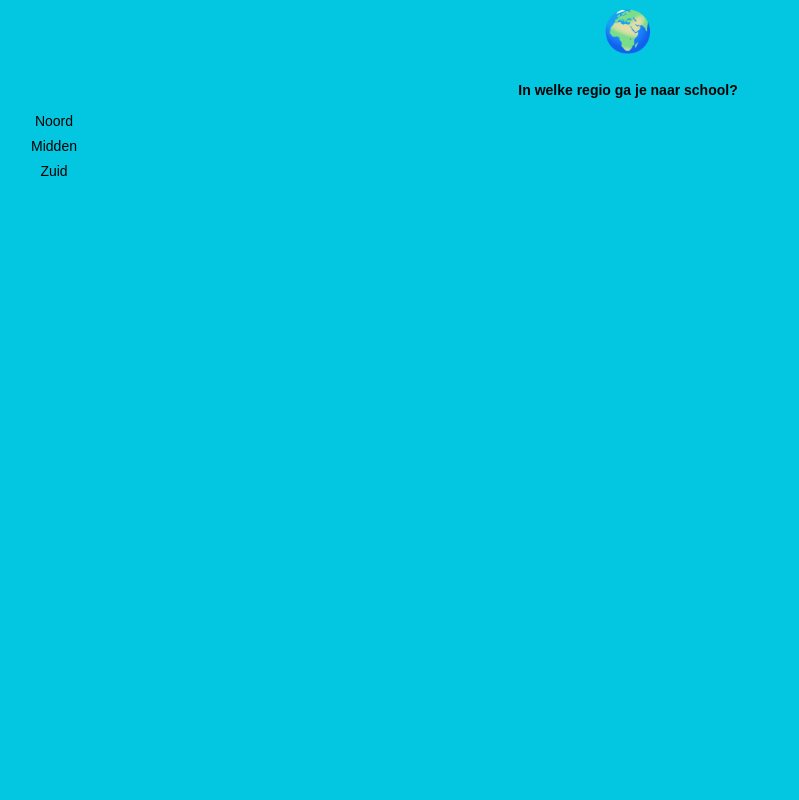
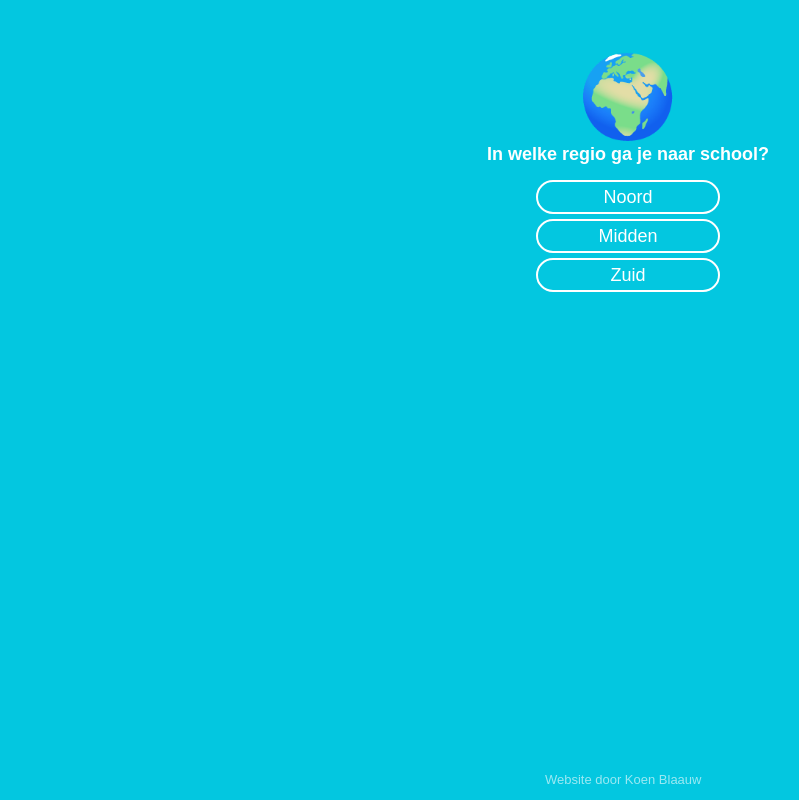
Before and after one commit to blaauwkoen/vrij.school, a plain HTML site: page index.html in a window 1280 px wide. Shown: the whole page, without its empty margins (12-811 px from the left). Drawn offline with Linux system fonts and the light colour scheme.

Commit message:
Finished front page

```diff
--- a/index.html
+++ b/index.html
@@ -10,5 +10,7 @@
 <div class="noord knop">Noord</div>
 <div class="midden knop">Midden</div>
 <div class="midden knop">Zuid</div>
+</div>
+<div><p class="footer">Website door <a href="http://ko3n.nl">Koen Blaauw</a></p>
 </body>
 </html>
--- a/styles.css
+++ b/styles.css
@@ -1,17 +1,41 @@
 body {font-family: 'Source Sans Pro Semibold', sans-serif;
-background-color: #03C7E0;}
+background-color: #03C7E0;
+color: #ffffff;}
 h1{width:100%;
 text-align: center;
-font-size: 40px;
-font-family: 'Source Sans Pro Black', sans-serif}
+font-size: 80px;
+font-family: 'Source Sans Pro Black', sans-serif;
+margin-top:50px;
+margin-bottom:0px;}
 h2{width:100%;
+  margin-top:0px;
 text-align: center;
-font-size: 14px;
-font-family: 'Source Sans Pro Black', sans-serif}
-.knop{width:116px;
+font-size: 18px;;
+font-family: 'Source Sans Pro Black', sans-serif;}
+.knop{width:180px;
 border-radius: 1000px;
 text-align: center;
-font-size: 14px;
-height: 25px;
-line-height: 25px;
+font-size: 18px;
+height: 30px;
+line-height: 30px;
+ border: 2px solid white;
+  margin: auto;
+  margin-top: 5px;
 }
+.knop:hover{
+  background-color: white;
+  color: #03C7E0;
+}
+.footer{
+width: 98%;
+position: absolute;
+text-align: center;
+opacity: 0.6;
+font-family: 'Source Sans Pro Regular', sans-serif;
+font-size: 13px;
+ bottom: 0px;
+}
+.footer a{
+text-decoration:none;
+color: white;
+}
```
